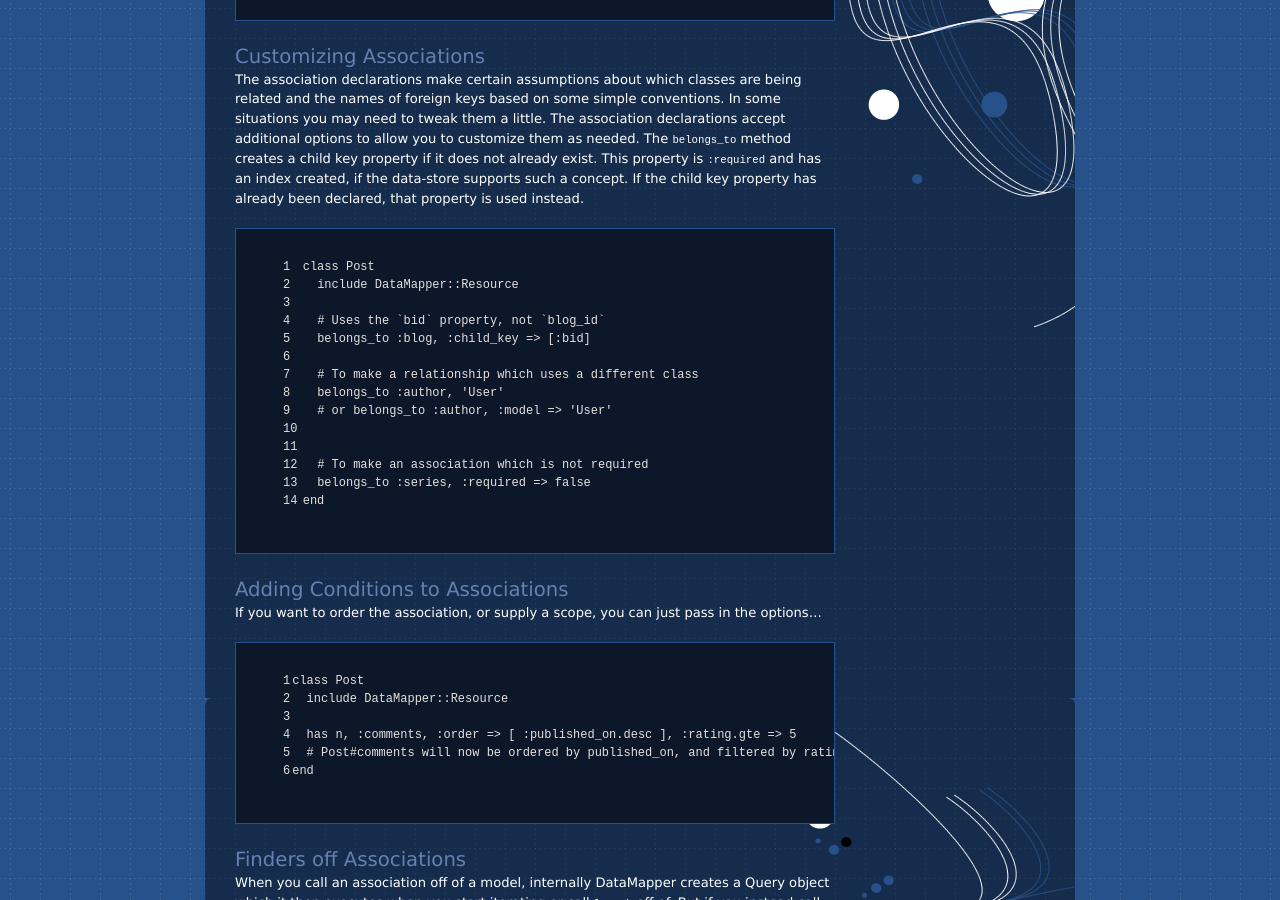
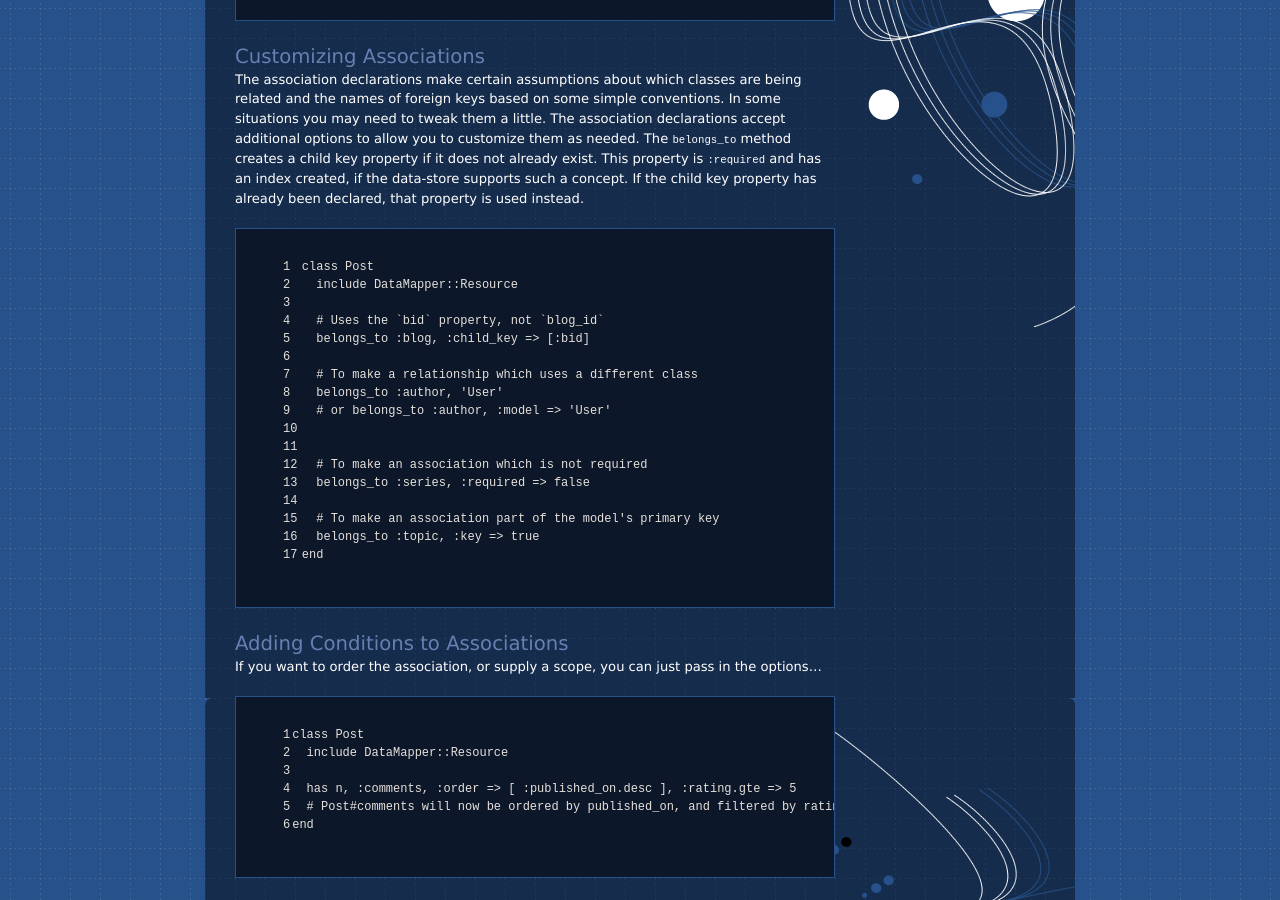
Before and after one commit to datamapper/datamapper.github.com, a Jekyll site: the page built from docs/associations.markdown, in a window 1280 px wide and 900 px high, scrolled down 2481 px. Built offline with Jekyll 4.4.1, drawn with Linux system fonts in a browser that asks for light colours.

Commit message:
Show use of :key option on belongs_to

```diff
--- a/docs/associations.markdown
+++ b/docs/associations.markdown
@@ -184,6 +184,9 @@ class Post
 
   # To make an association which is not required
   belongs_to :series, :required => false
+
+  # To make an association part of the model's primary key
+  belongs_to :topic, :key => true
 end
 {% endhighlight %}
 
```
